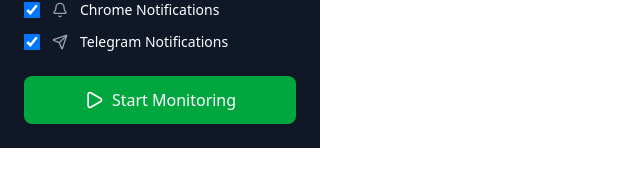
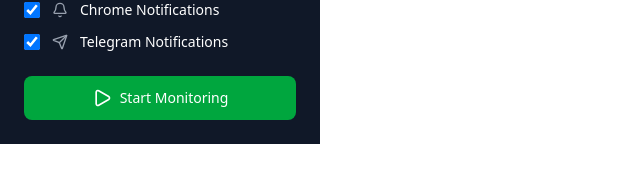
Before and after one commit to Mouadzz/upwork-job-alert, a React (Vite) app: page / in a window 1280 px wide. Shown: the part 424-598 px from the top of the page, without its empty margins (0-640 px from the left). Built offline with nearby package versions, Linux system fonts and the light colour scheme; no server answers.

Commit message:
refactor: main button adjusments

```diff
--- a/src/Popup.jsx
+++ b/src/Popup.jsx
@@ -266,7 +266,7 @@ const Popup = () => {
         {!isRunning ? (
           <button
             onClick={handleStart}
-            className="w-full flex items-center justify-center space-x-2 py-3 px-4 rounded-lg font-medium bg-green-600 hover:bg-green-700 text-white transition-all duration-200"
+            className="text-sm cursor-pointer w-full flex items-center justify-center space-x-2 py-3 px-4 rounded-lg font-medium bg-green-600 hover:bg-green-700 text-white transition-all duration-200"
           >
             <Play className="w-5 h-5" />
             <span>Start Monitoring</span>
@@ -274,7 +274,7 @@ const Popup = () => {
         ) : (
           <button
             onClick={handleStop}
-            className="w-full flex items-center justify-center space-x-2 py-3 px-4 rounded-lg font-medium bg-red-600 hover:bg-red-700 text-white transition-all duration-200"
+            className="text-sm cursor-pointer w-full flex items-center justify-center space-x-2 py-3 px-4 rounded-lg font-medium bg-red-600 hover:bg-red-700 text-white transition-all duration-200"
           >
             <Square className="w-5 h-5" />
             <span>Stop Monitoring</span>
```
